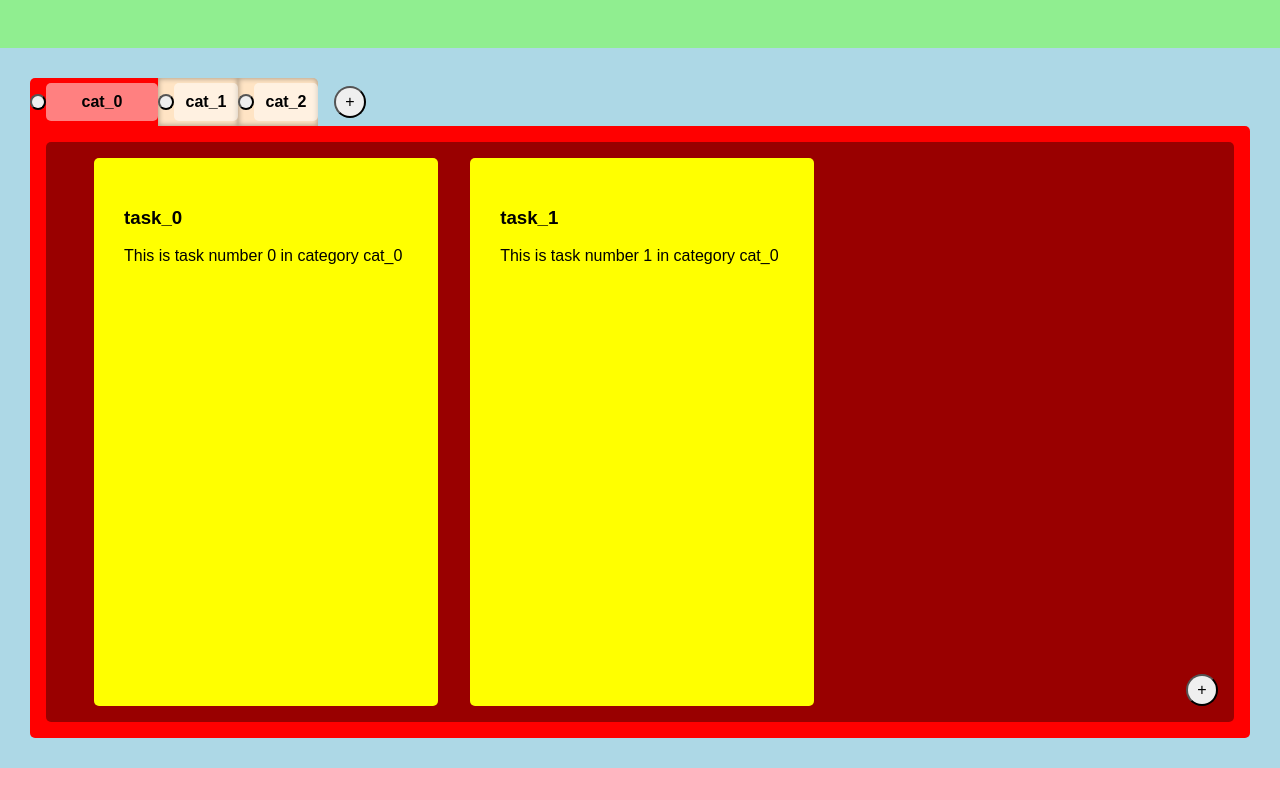
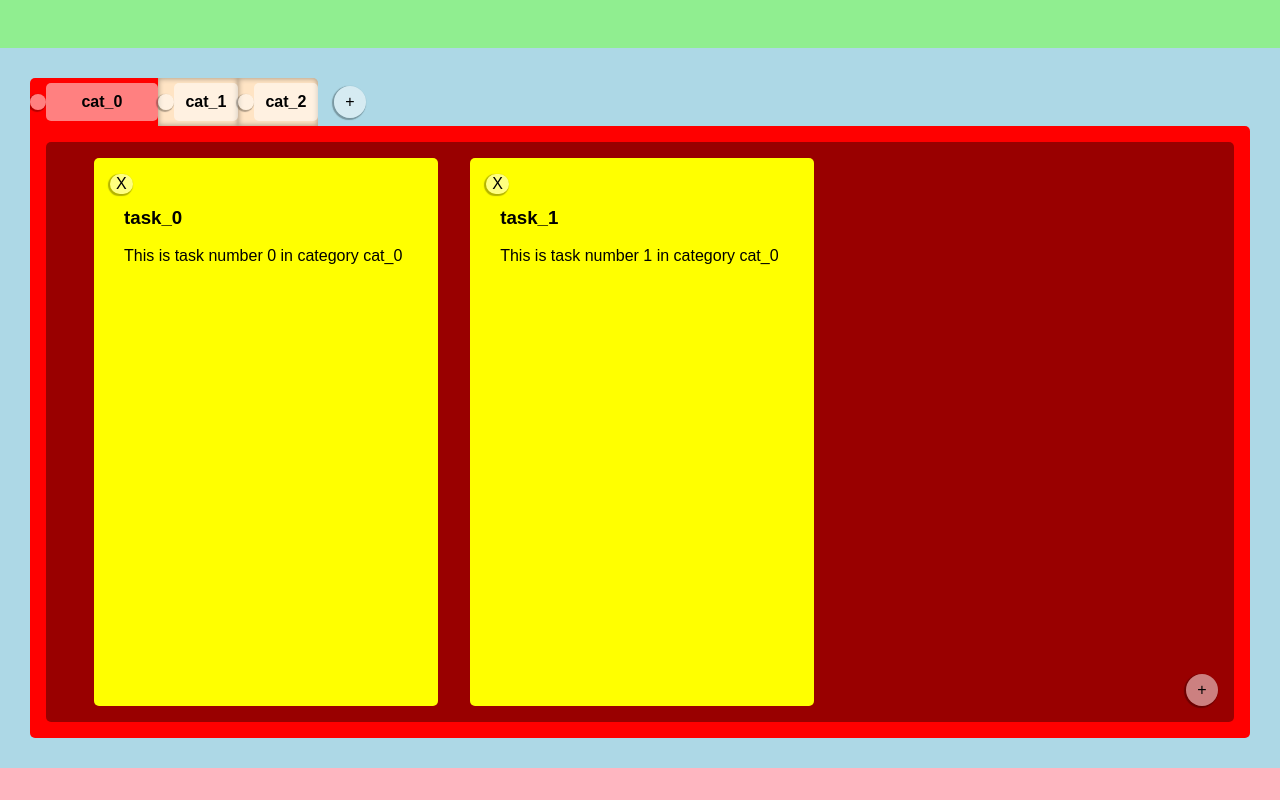
Before and after one commit to DarxyDev/To-Do-List, a website built with webpack: page dist/index.html in a window 1280 px wide. Built offline with nearby package versions, Linux system fonts and the light colour scheme.

Commit message:
added functional remove-task-btn to task items

```diff
--- a/src/style.css
+++ b/src/style.css
@@ -9,6 +9,17 @@
 }
 button{
     cursor:pointer;
+    background-color:rgba(255,255,255,.5);
+    border: none;
+    box-shadow:-1px 1px 1px 1px rgba(0, 0, 0, .3);
+}
+button:hover{
+    background-color:rgba(0,0,0,.3);
+    box-shadow:-1px 1px 1px 1px rgba(0, 0, 0, .6);
+}
+button:active{
+    background-color:rgba(0, 0, 0, .6);
+    box-shadow:none;
 }
 
 #content {
@@ -129,6 +140,7 @@
 }
 
 item {
+    position:relative;
     background-color: yellow;
     border-radius:var(--default-border-radius);
     padding:30px;
@@ -195,3 +207,8 @@
     font-size:1rem;
     font-weight:800;
 }
+.delete-task-btn{
+    position:absolute;
+    top:1rem;
+    left:1rem;
+}
--- a/src/ui-manager.js
+++ b/src/ui-manager.js
@@ -133,18 +133,33 @@
     const _createItem = (task) => {
         let itemElement = document.createElement('item');
 
-        let title = document.createElement('h3');
-        title.textContent = task.name;
+        let titleElement = document.createElement('h3');
+        titleElement.textContent = task.name;
 
-        let description = document.createElement('p');
-        description.textContent = task.description;
+        let descriptionElement = document.createElement('p');
+        descriptionElement.textContent = task.description;
 
-        itemElement.appendChild(title);
-        itemElement.appendChild(description);
+        let deleteBtn = _makeDeleteTaskBtn();
+
+        itemElement.appendChild(titleElement);
+        itemElement.appendChild(descriptionElement);
+        itemElement.appendChild(deleteBtn);
 
         ref.items.push(itemElement);
         return itemElement;
 
+        function _makeDeleteTaskBtn(){
+            let btn = document.createElement('button');
+            btn.innerText = 'X';
+            btn.classList.add('delete-task-btn', 'round-btn');
+            btn.addEventListener('click', (e)=>{
+                let category = interlinkManager.getCategoryArray()[selectedCategoryIndex];
+                category.removeTask(task.index);
+                itemElement.remove();
+            })
+
+            return btn;
+        }
     }
     const _selectCategory = (categoryIndex) => {
         ref.categories[selectedCategoryIndex].classList.remove('selected-category');
@@ -178,7 +193,10 @@
         else ref.container.blackout.classList.add('hidden');
     }
     const _showAddTaskMenu = (bool) => {
-        if (bool) ref.menu.newTask.container.classList.remove('hidden');
+        if (bool){
+            ref.menu.newTask.container.classList.remove('hidden');
+            ref.menu.newTask.form.name.focus();
+    }
         else ref.menu.newTask.container.classList.add('hidden');
     }
     const _submitNewTask = () => { //submit.eventListener
```
Also changed, not shown: dist/main.js.
